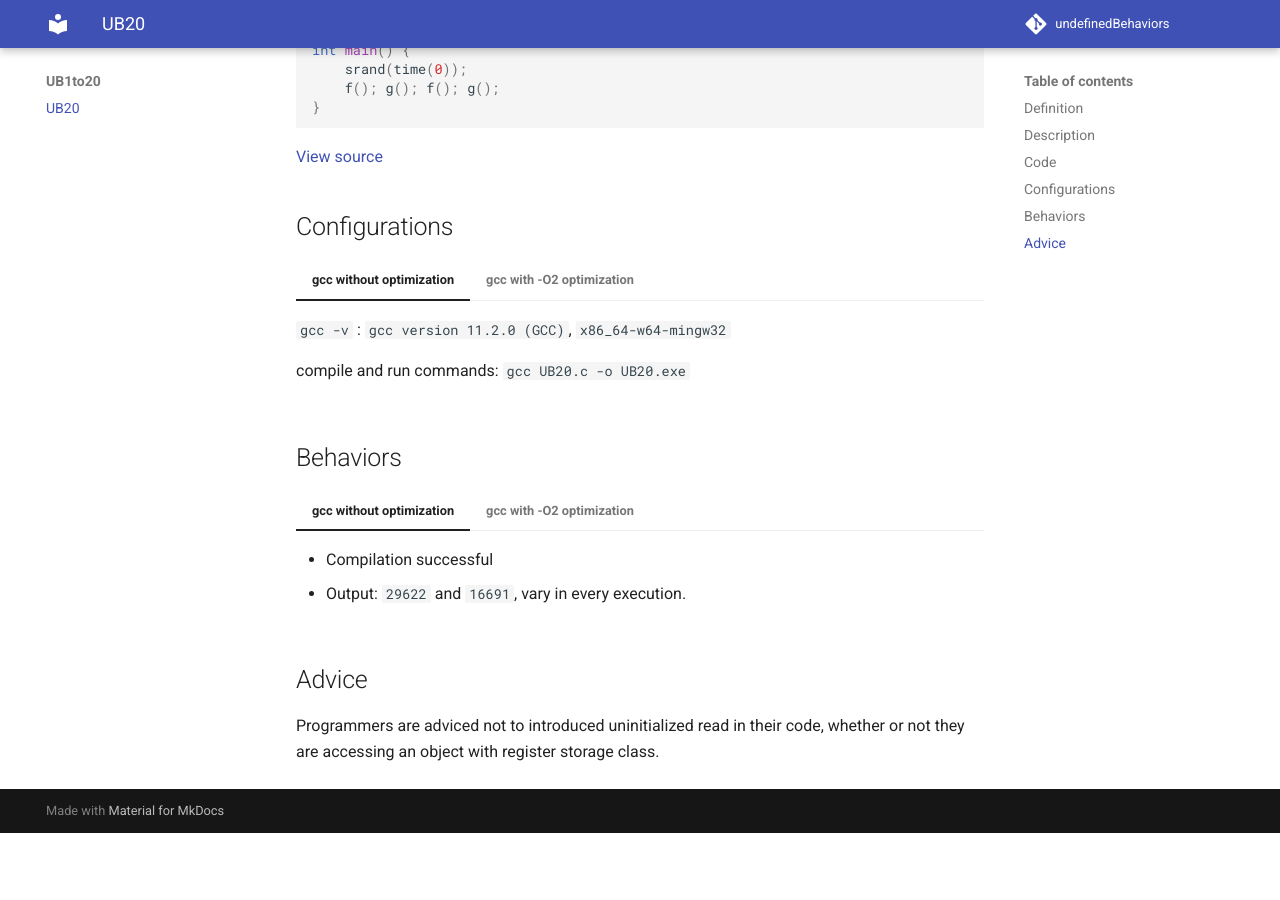
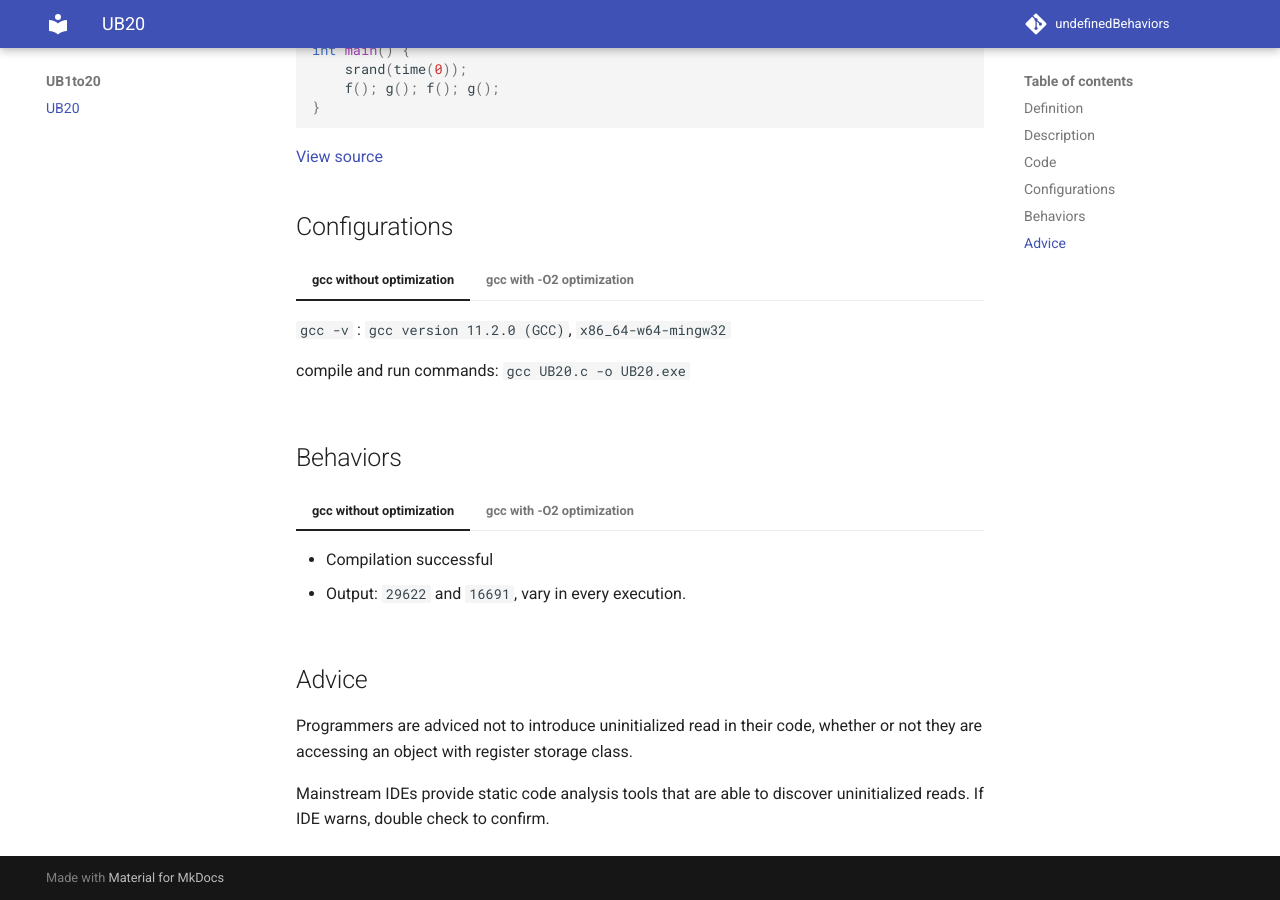
Before and after one commit to TrickEye/undefinedBehaviors, an MkDocs documentation site: the page built from docs/UB1to20/UB20.md, in a window 1280 px wide and 900 px high, scrolled down 1718 px. Built offline with MkDocs 1.6.1 and Material for MkDocs 9.7.7, drawn with Linux system fonts in a browser that asks for light colours; comment, search, counter and statistics services are not loaded; before the commit the page ends 2551 px from its top, so only the background shows below that.

Commit message:
finish UB20， typo fixes

```diff
--- a/docs/UB1to20/UB20.md
+++ b/docs/UB1to20/UB20.md
@@ -77,4 +77,6 @@ int main() {
 
 ## Advice
 
-Programmers are adviced not to introduced uninitialized read in their code, whether or not they are accessing an object with register storage class.
+Programmers are adviced not to introduce uninitialized read in their code, whether or not they are accessing an object with register storage class.
+
+Mainstream IDEs provide static code analysis tools that are able to discover uninitialized reads. If IDE warns, double check to confirm.
```
